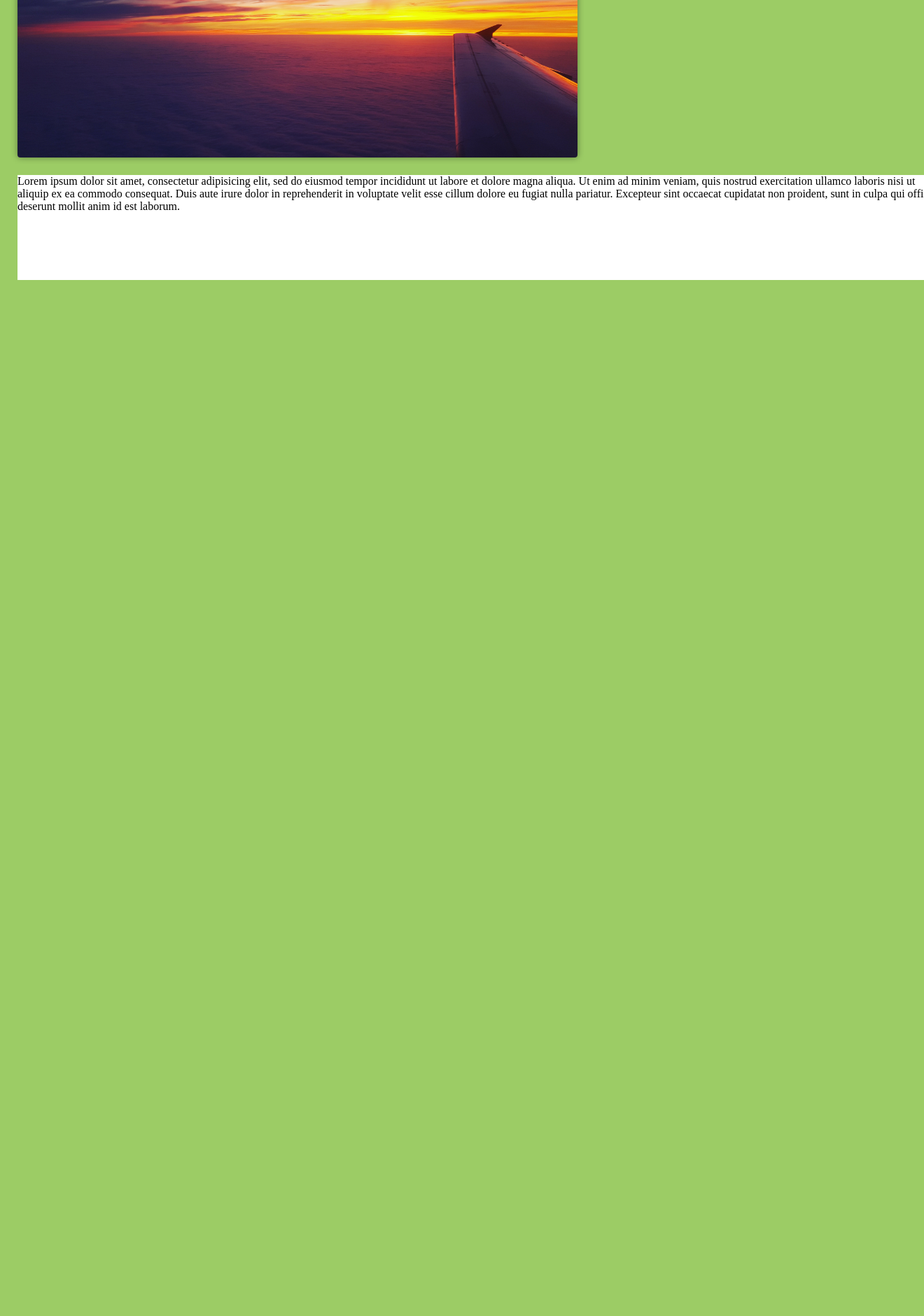
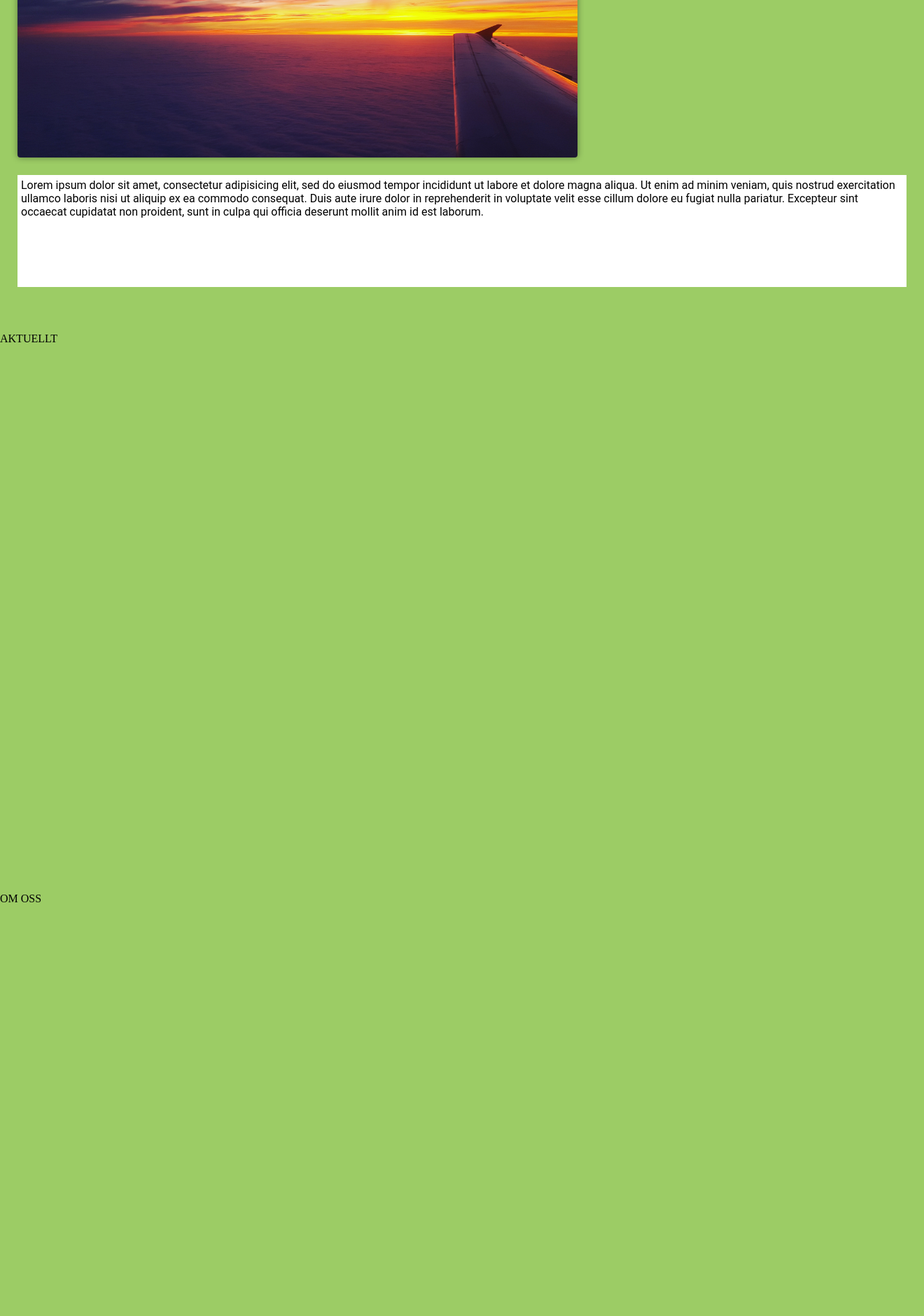
Before and after one commit to Axelander3/Bildterapihuset, a PHP site: page / in a window 1320 px wide; the page is wider, and only the part inside the window is pictured. Shown: the part 325-2205 px from the top of that part at 70% size. Before the commit the page ends 725 px from the top of that part, so only its background shows below. Run offline with PHP 8.4, Linux system fonts and the light colour scheme; some libraries are stand-ins or nearby versions.

Commit message:
fixade de andra sidorna

```diff
--- a/index.php
+++ b/index.php
@@ -11,22 +11,23 @@
 </head>
 <body>
 
-	<div class="container">
 
+	<article id="startsida" class="sida start">
 		<nav class="nav-bar">
 
 				<img id="logo" src="logga.svg">
 
-				<a href="">Startsida</a>
+				<a href="#startsida">Startsida</a>
 
-				<a href="">Aktuellt</a>
+				<a href="#aktuellt">Aktuellt</a>
 
-				<a href="">Om oss</a>
+				<a href="#om-oss">Om oss</a>
 
-				<a href="">Resurser</a>
+				<a href="#resurser">Resurser</a>
 
-				<a href="">Kontakt</a>
+				<a href="#kontakt">Kontakt</a>
 		</nav>
+
 
 
 		<div id="slideshow">
@@ -54,7 +55,32 @@
 
 
 
-	</div>
+	</article>
+
+
+	<article id="aktuellt" class="sida aktuellt">
+		AKTUELLT
+
+
+	</article>
+
+	<article id="om-oss" class="sida om-oss">
+
+OM OSS
+
+	</article>
+
+	<article id="resurser" class="sida resurser">
+
+RESURSER
+
+	</article>
+
+	<article id="kontakt" class="sida kontakt">
+
+
+KONTAKT
+	</article>
 
 
 
--- a/style.css
+++ b/style.css
@@ -3,9 +3,10 @@ html, body {
 	margin: 0;
 }
 
-.container {
+.sida {
 	background-color: #9CCC65;
 	height: 100vh;
+	margin-top: 0;
 }
 
 /* Nav bar stype */
@@ -13,7 +14,7 @@ html, body {
 .nav-bar {
 	height: 75px;
 	width: 100%;
-	margin: 0 auto;
+	margin: 0;
 	padding: 0;
 	display: flex;
 	justify-content: space-between;
@@ -23,7 +24,6 @@ html, body {
 }
 
 .nav-bar a {
-
 	line-height: 75px;
 	width: 100%;
 	height: 100%;
@@ -43,6 +43,9 @@ html, body {
 
 .nav-bar a:hover {
 	background-color: #455F26;
+}
+
+#startsida {
 }
 
 /* image slider design */
@@ -72,7 +75,17 @@ html, body {
 
 .text-box {
 	height: 150px;
-	width: 100%;
 	background-color: white;
+	padding: 5px;
 	margin: 25px 25px 0 25px;
+	font-family: 'Roboto', sans-serif;
 }
+
+
+/*Aktuellt*/
+
+#aktuellt {
+
+}
+
+/*Om oss*/
```
Also changed, not shown: script.js (+36 -0 lines).
